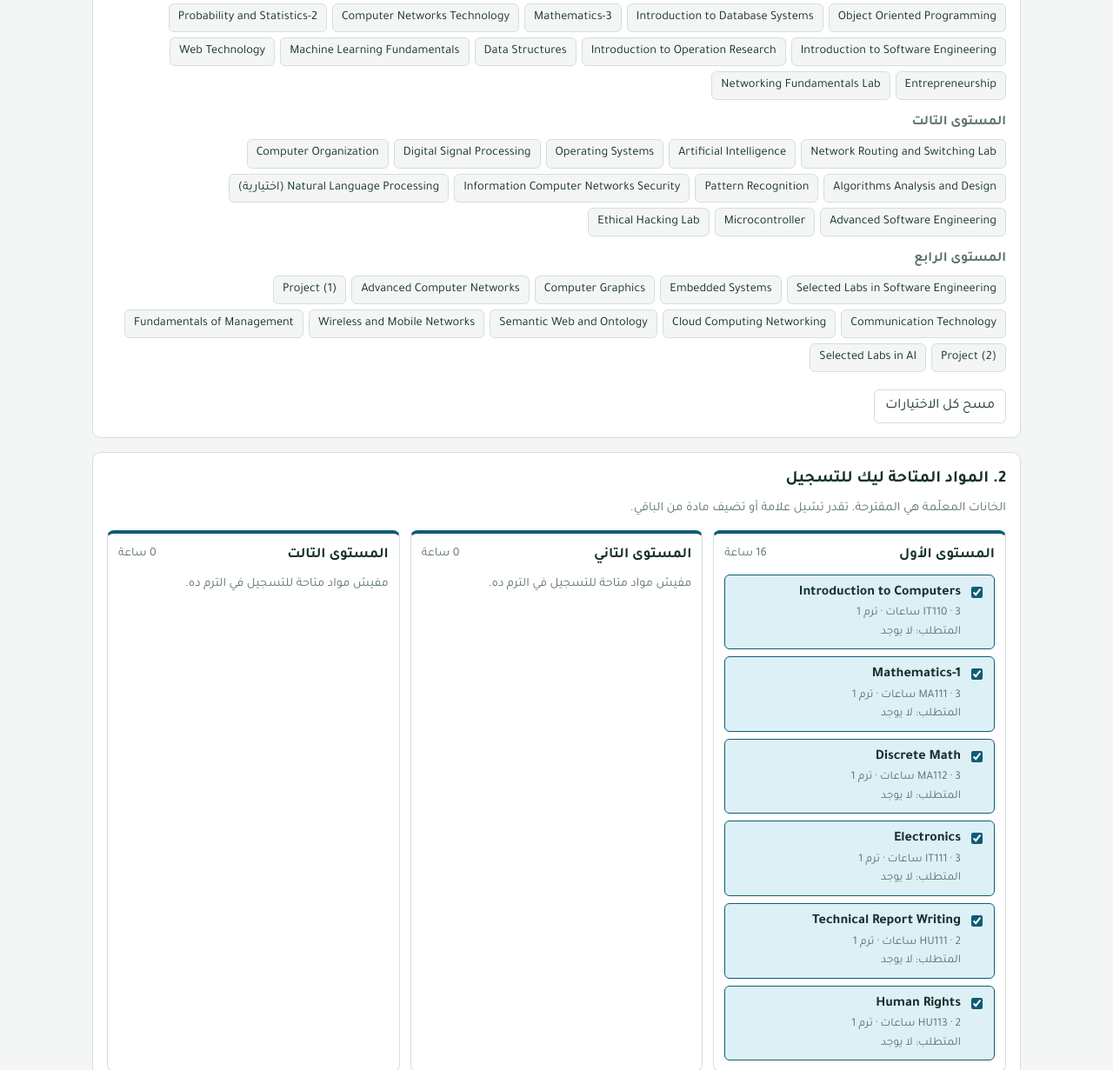
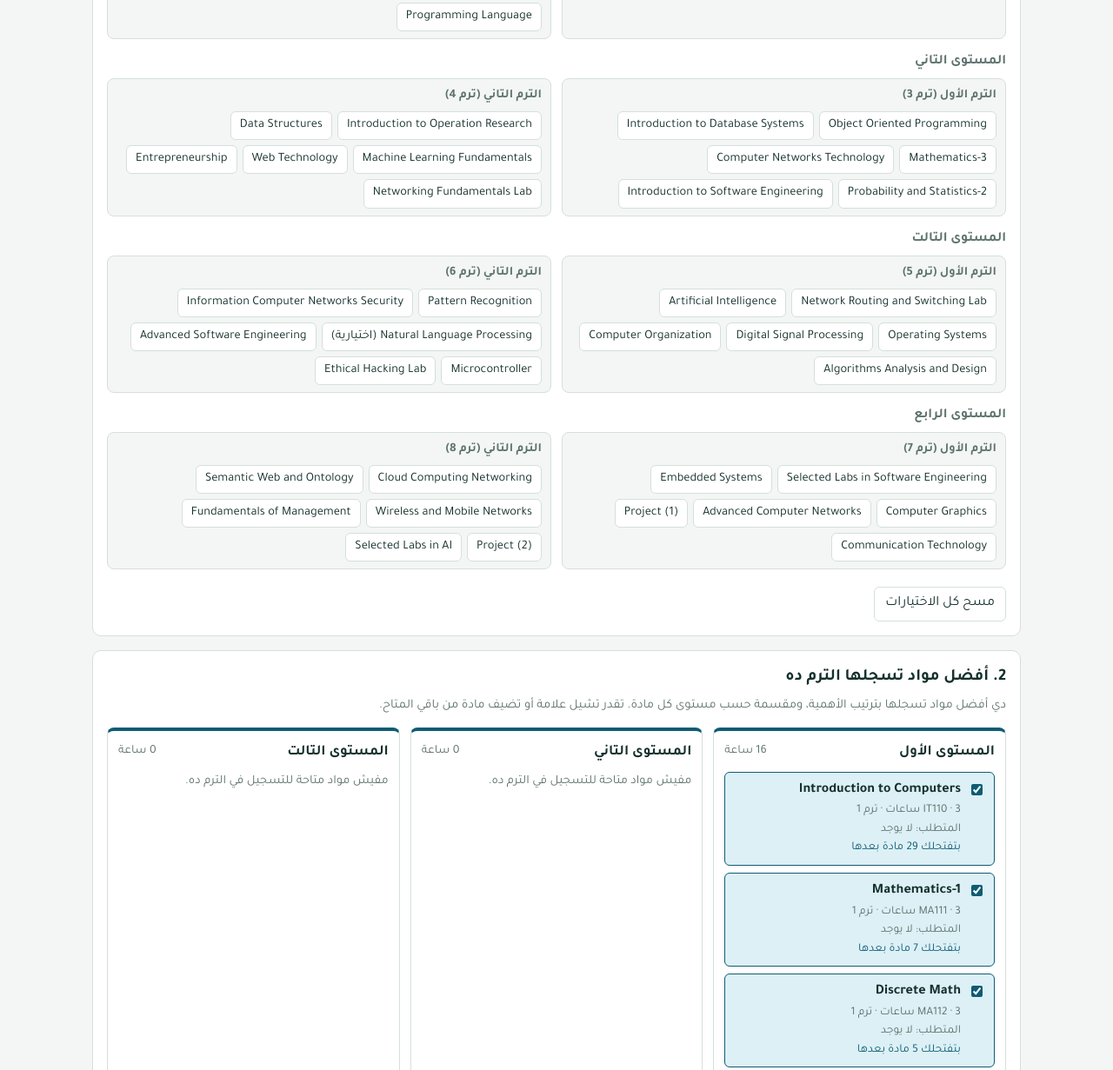
Before and after one commit to YOUSSEFGO1/study-planner, a plain HTML site: page index.html in a window 1280 px wide. Shown: the part 563-1794 px from the top of the page at 87% size. Drawn offline with Linux system fonts and the light colour scheme.

Commit message:
Update index.html

```diff
--- a/index.html
+++ b/index.html
@@ -50,6 +50,14 @@ label.chk{display:flex;gap:6px;align-items:center;cursor:pointer}
 .card small{display:block;color:var(--mute);font-size:.84rem}
 .tag{color:var(--fail);font-weight:700}
 .total{font-weight:700}
+.two{display:grid;grid-template-columns:1fr 1fr;gap:12px}
+@media (max-width:640px){.two{grid-template-columns:1fr}}
+.half{border:1px solid var(--line);border-radius:8px;padding:8px 10px;background:var(--bg)}
+.half h4{margin:0 0 6px;font-size:.9rem;color:var(--mute);font-weight:700}
+.half .chip{background:var(--surf)}
+.half .chip.p{background:var(--passbg)}
+.half .chip.f{background:var(--failbg)}
+.card small.why{color:var(--accent)}
 </style>
 </head>
 <body>
@@ -84,12 +92,13 @@ label.chk{display:flex;gap:6px;align-items:center;cursor:pointer}
 </div>
 
 <div class="panel">
-  <h2>2. المواد المتاحة ليك للتسجيل</h2>
+  <h2>2. أفضل مواد تسجلها الترم ده</h2>
   <p class="note" style="margin-top:0" id="resInfo"></p>
   <div class="boxes" id="boxes"></div>
+  <button class="btn" id="moreBtn" style="margin-top:10px"></button>
   <p class="note total" id="total"></p>
   <p class="note warn" id="warn"></p>
-  <p class="note">المواد بتتعرض حسب الترم اللي بتتفتح فيه في خطة اللائحة (الترمات الفردية في الأول والزوجية في التاني)، والمواد الراسبة بتتقدّم لأنها بتعطّل اللي بعدها. اتأكد من جدول الكلية المعلن قبل التسجيل.</p>
+  <p class="note">الاختيار بيقدّم المواد اللي بتفتح أطول سلسلة مواد بعدها (عشان ما تتأخرش في التخرج)، وبعدها الراسبة والأقدم في الخطة، في حدود الساعات المسموحة. المواد بتتعرض حسب الترم اللي بتتفتح فيه في اللائحة (فردي = الأول، زوجي = التاني). اتأكد من جدول الكلية المعلن قبل التسجيل.</p>
 </div>
 </div>
 
@@ -112,7 +121,7 @@ function desc(id,s=new Set()){C[id].next.forEach(n=>{if(!s.has(n)){s.add(n);desc
 Object.keys(C).forEach(id=>{chain(id);C[id].un=desc(id).size});
 C.PC401.ch+=0;
 
-let state={},term="first",ext=false,manual={};
+let state={},term="first",ext=false,manual={},showAll=false;
 try{const s=JSON.parse(localStorage.getItem("planner-it-v2")||"{}");state=s.state||{};term=s.term||"first";ext=!!s.ext}catch(e){}
 const save=()=>{try{localStorage.setItem("planner-it-v2",JSON.stringify({state,term,ext}))}catch(e){}};
 const $=id=>document.getElementById(id);
@@ -130,8 +139,14 @@ function offered(id,t){return t==="summer"||(t==="first"?C[id].sem%2===1:C[id].s
 function eligible(id,st,t,ph){
   if(st[id]==='p'||!C[id].pre.every(p=>st[p]==='p')||!offered(id,t))return false;
   return id!=="PC401"||ph>=PC401_MIN}
-function order(st){return (a,b)=>{const fa=st[a]==='f'?0:1,fb=st[b]==='f'?0:1;
-  return fa-fb||C[b].ch-C[a].ch||C[b].un-C[a].un||C[a].sem-C[b].sem}}
+// h = أقل عدد ترمات لازم تتقضي من المادة دي لحد آخر مادة معتمدة عليها (مع مراعاة فردي/زوجي)
+function hMap(st){const H={};
+  Object.keys(C).sort((a,b)=>C[b].sem-C[a].sem).forEach(id=>{
+    let m=1;C[id].next.forEach(d=>{if(st[d]!=='p'){const g=(C[id].sem%2)!==(C[d].sem%2)?1:2;m=Math.max(m,g+H[d])}});H[id]=m});
+  return H}
+function descUn(id,st){return [...desc(id)].filter(d=>st[d]!=='p').length}
+function order(st){const H=hMap(st);
+  return (a,b)=>H[b]-H[a]||(st[a]==='f'?0:1)-(st[b]==='f'?0:1)||C[a].sem-C[b].sem||C[b].un-C[a].un}
 function pickFor(st,t,max){
   const ph=hoursOf(st),cand=Object.keys(C).filter(id=>eligible(id,st,t,ph)).sort(order(st));
   const pick=[];let tot=0;cand.forEach(id=>{if(tot+C[id].h<=max){pick.push(id);tot+=C[id].h}});
@@ -160,29 +175,34 @@ function render(){
 
   const marks=$("marks");marks.innerHTML="";
   for(let l=1;l<=4;l++){
-    const d=document.createElement("div");d.className="lvl";d.innerHTML=`<h3>المستوى ${LV[l-1]}</h3><div class="chips"></div>`;
-    const ch=d.querySelector(".chips");
-    D.filter(x=>C[x[0]].lvl===l).forEach(([id,name])=>{
-      const b=document.createElement("button");b.className="chip "+(state[id]||"");b.textContent=name;b.title=id;b.onclick=()=>cycle(id);ch.appendChild(b)});
+    const d=document.createElement("div");d.className="lvl";d.innerHTML=`<h3>المستوى ${LV[l-1]}</h3><div class="two"></div>`;
+    const two=d.querySelector(".two");
+    [[2*l-1,"الترم الأول"],[2*l,"الترم التاني"]].forEach(([sem,label])=>{
+      const half=document.createElement("div");half.className="half";half.innerHTML=`<h4>${label} (ترم ${sem})</h4><div class="chips"></div>`;
+      const ch=half.querySelector(".chips");
+      D.filter(x=>x[2]===sem).forEach(([id,name])=>{
+        const b=document.createElement("button");b.className="chip "+(state[id]||"");b.textContent=name;b.title=id;b.onclick=()=>cycle(id);ch.appendChild(b)});
+      two.appendChild(half)});
     marks.appendChild(d)}
 
   const {cand,pick}=pickFor(state,term,max);
   const sel=id=>id in manual?manual[id]:pick.includes(id);
-  $("resInfo").textContent=ph>=TOTAL?"خلصت كل المواد، مبروك!":"الخانات المعلّمة هي المقترحة. تقدر تشيل علامة أو تضيف مادة من الباقي.";
+  $("resInfo").textContent=ph>=TOTAL?"خلصت كل المواد، مبروك!":"دي أفضل مواد تسجلها بترتيب الأهمية، ومقسمة حسب مستوى كل مادة. تقدر تشيل علامة أو تضيف مادة من باقي المتاح.";
   const boxes=$("boxes");boxes.innerHTML="";let tot=0;
   for(let l=1;l<=4;l++){
-    const items=cand.filter(id=>C[id].lvl===l);
+    const items=cand.filter(id=>C[id].lvl===l&&(showAll||pick.includes(id)||id in manual));
     const b=document.createElement("div");b.className="box";
     const h=items.filter(sel).reduce((s,id)=>s+C[id].h,0);tot+=h;
     b.innerHTML=`<h3><span>المستوى ${LV[l-1]}</span><small>${h} ساعة</small></h3>`;
     if(!items.length){const e=document.createElement("div");e.className="empty";e.textContent="مفيش مواد متاحة للتسجيل في الترم ده.";b.appendChild(e)}
-    items.forEach(id=>{const c=C[id],on=sel(id),f=state[id]==='f';
+    items.forEach(id=>{const c=C[id],on=sel(id),f=state[id]==='f';const un=descUn(id,state);const why=[];if(f)why.push('لازم تعيدها');why.push(un>0?`بتفتحلك ${un} مادة بعدها`:'لازمة للتخرج');if(!pick.includes(id))why.push('مش أولوية الترم ده');
       const pre=id==="PC401"?`اجتياز ${PC401_MIN} ساعة`:(c.pre.length?c.pre.map(p=>C[p].name).join(" + "):"لا يوجد");
       const el=document.createElement("label");el.className="card"+(on?" on":"")+(f?" retake":"");
-      el.innerHTML=`<input type="checkbox" ${on?"checked":""}><div><span class="nm">${c.name}</span>${f?' <span class="tag">إعادة</span>':""}<small>${c.id} · ${c.h} ساعات · ترم ${c.sem}</small><small>المتطلب: ${pre}</small></div>`;
+      el.innerHTML=`<input type="checkbox" ${on?"checked":""}><div><span class="nm">${c.name}</span>${f?' <span class="tag">إعادة</span>':""}<small>${c.id} · ${c.h} ساعات · ترم ${c.sem}</small><small>المتطلب: ${pre}</small><small class="why">${why.join(" · ")}</small></div>`;
       el.querySelector("input").onchange=e=>{manual[id]=e.target.checked;render()};
       b.appendChild(el)});
     boxes.appendChild(b)}
+  const more=cand.length-pick.length;$("moreBtn").style.display=more>0?"":"none";$("moreBtn").textContent=showAll?"إخفاء باقي المواد المتاحة":`عرض باقي المواد المتاحة (${more})`;
   $("total").textContent=`إجمالي الساعات المختارة: ${tot} من أقصى ${max}`;
   let w="";
   if(tot>max)w=`المختار (${tot}) أكبر من الحد الأقصى (${max}). شيل مادة أو أكتر.`;
@@ -193,6 +213,7 @@ function render(){
 document.querySelectorAll("#termSeg button").forEach(b=>b.onclick=()=>{term=b.dataset.t;manual={};save();render()});
 $("ext").onchange=e=>{ext=e.target.checked;manual={};save();render()};
 $("reset").onclick=()=>{state={};manual={};save();render()};
+$("moreBtn").onclick=()=>{showAll=!showAll;render()};
 render();
 </script>
 </body>
```
